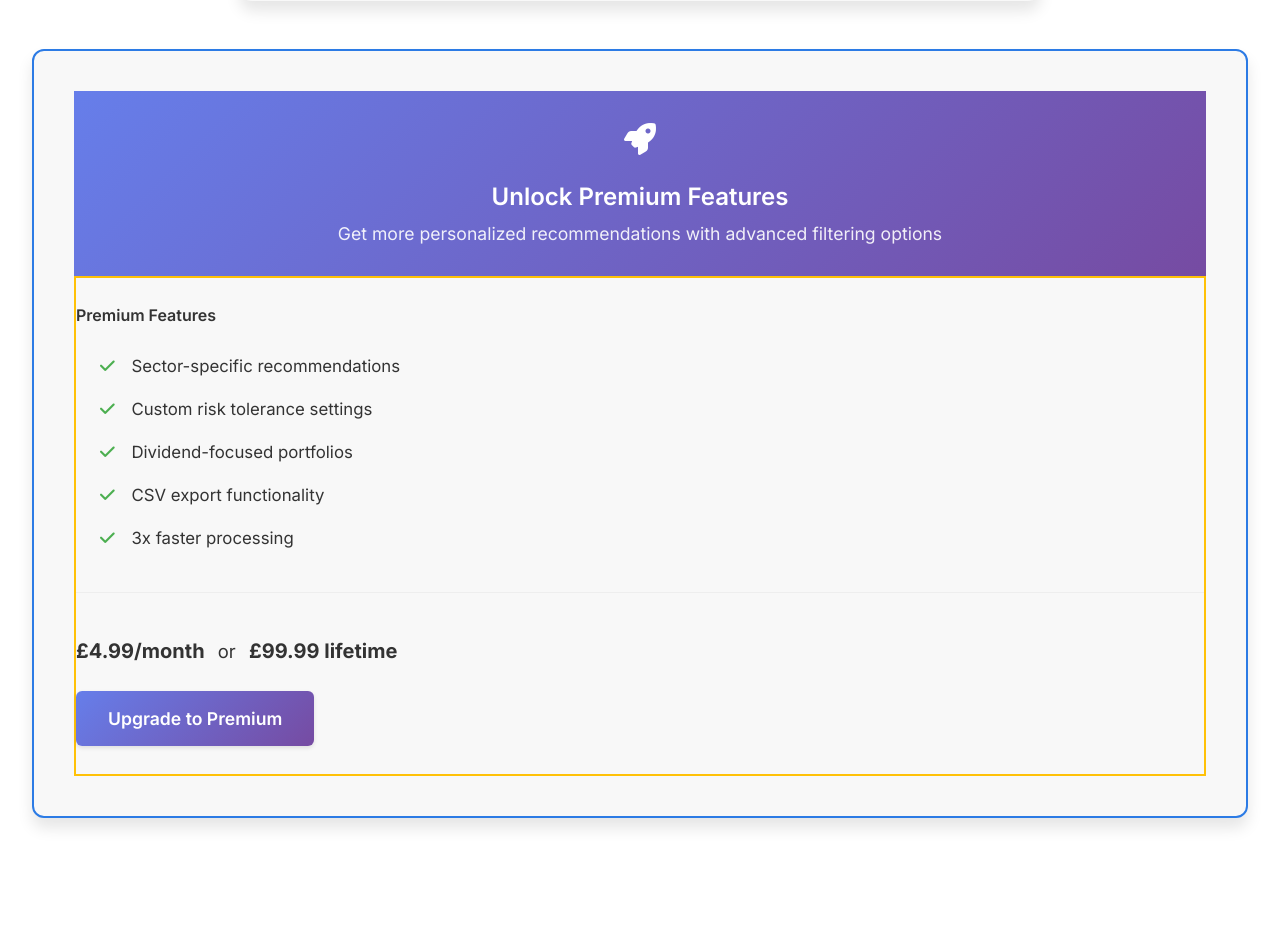
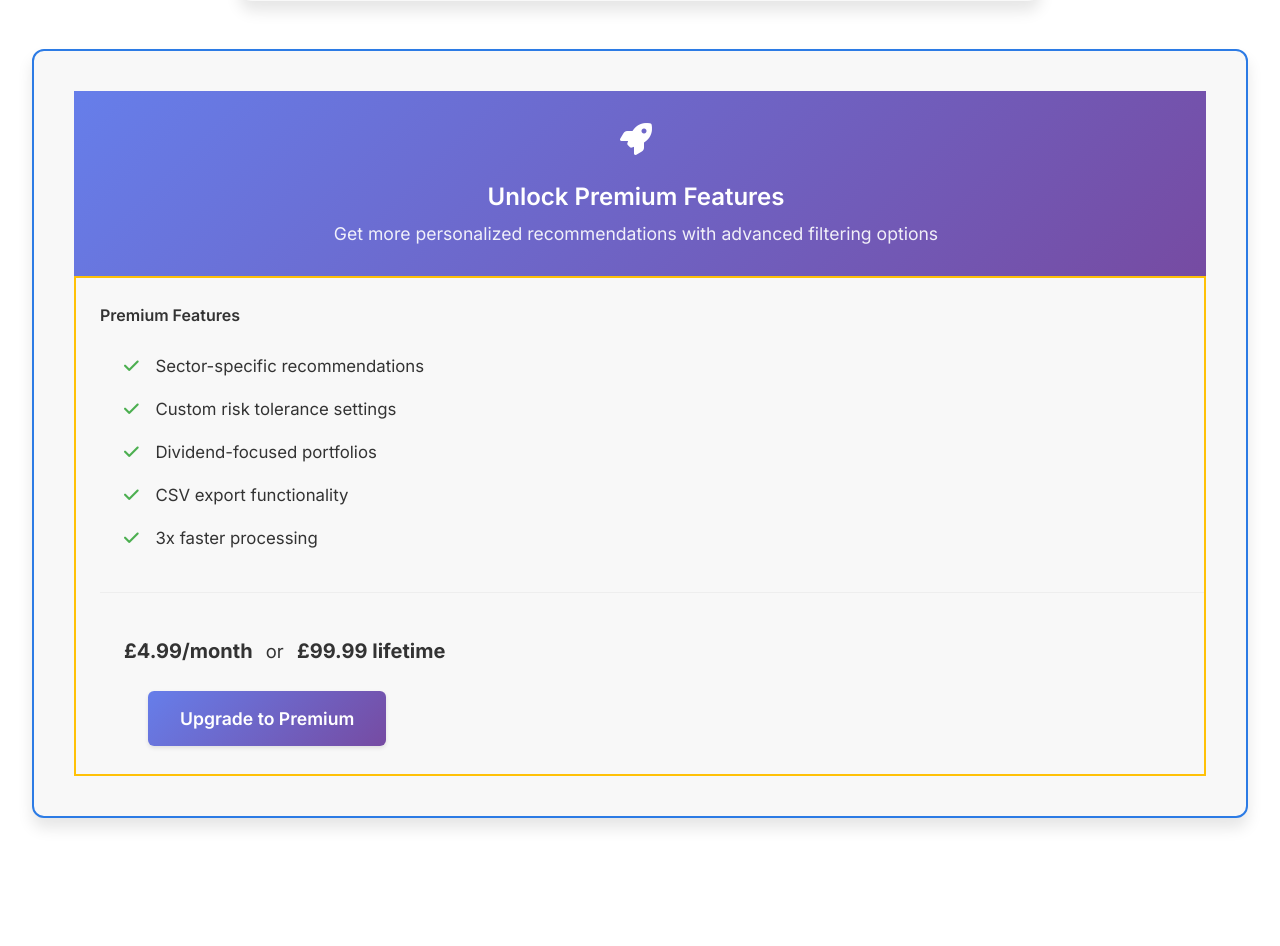
Before and after one commit to Jerry12340/vallionis-ai-finance, a Flask app: page / in a window 1280 px wide. Shown: the part 1549-2495 px from the top of the page. Run offline with Flask 3, Linux system fonts and the light colour scheme; the visitor is signed in with stand-in values (Sample User, id 1); some libraries are stand-ins or nearby versions.

Commit message:
fix dissapearing warning and left padding

```diff
--- a/templates/base.html
+++ b/templates/base.html
@@ -612,10 +612,9 @@
             }
         });
 
-        // Auto-hide flash messages
         document.addEventListener('DOMContentLoaded', function() {
-            const alerts = document.querySelectorAll('.alert');
-            alerts.forEach(alert => {
+            const flashMessages = document.querySelectorAll('.flash-messages .alert');
+            flashMessages.forEach(alert => {
                 setTimeout(() => {
                     alert.style.opacity = '0';
                     setTimeout(() => alert.remove(), 300);
--- a/templates/index.html
+++ b/templates/index.html
@@ -191,13 +191,13 @@
     {% if not is_premium_user %}
     <div class="upgrade-cta fade-in-up">
         <div class="cta-card" style="padding: 2.5rem;">
-            <div class="cta-header" style="padding-bottom: 1.75rem;">
+            <div class="cta-header" style="padding-bottom: 1.75rem; padding-left: 1.5rem;">
                 <i class="fas fa-rocket" style="font-size: 2rem; margin-bottom: 1rem;"></i>
                 <h3 style="margin-top: 0.75rem; margin-bottom: 0.5rem;">Unlock Premium Features</h3>
                 <p style="margin-bottom: 0; font-size: 1.1rem;">Get more personalized recommendations with advanced filtering options</p>
             </div>
 
-            <div class="premium-features" style="padding: 1.75rem 0;">
+            <div class="premium-features" style="padding: 1.75rem 0 1.75rem 1.5rem;">
                 <h4 style="margin-top: 0; margin-bottom: 1.25rem;">Premium Features</h4>
                 <ul style="margin-bottom: 2rem; padding-left: 1.5rem; list-style-type: none;">
                     <li style="padding: 0.5rem 0; font-size: 1.05rem;"><i class="fas fa-check" style="color: #4CAF50; margin-right: 0.75rem;"></i> Sector-specific recommendations</li>
@@ -206,13 +206,13 @@
                     <li style="padding: 0.5rem 0; font-size: 1.05rem;"><i class="fas fa-check" style="color: #4CAF50; margin-right: 0.75rem;"></i> CSV export functionality</li>
                     <li style="padding: 0.5rem 0; font-size: 1.05rem;"><i class="fas fa-check" style="color: #4CAF50; margin-right: 0.75rem;"></i> 3x faster processing</li>
                 </ul>
-                <div class="pricing-info" style="padding-top: 1.5rem; border-top: 1px solid #eee;">
+                <div class="pricing-info" style="padding-top: 1.5rem; border-top: 1px solid #eee; padding-left: 1.5rem;">
                     <p style="margin-bottom: 1.5rem; font-size: 1.15rem;">
                         <strong style="font-size: 1.25rem;">{{ currency_config.symbol if currency_config else '£' }}{{ currency_config.monthly_price if currency_config else '4.99' }}/month</strong>
                         <span style="margin: 0 0.5rem;">or</span>
                         <strong style="font-size: 1.25rem;">{{ currency_config.symbol if currency_config else '£' }}{{ currency_config.lifetime_price if currency_config else '99.99' }} lifetime</strong>
                     </p>
-                    <a href="{{ url_for('subscription') }}" class="btn btn-primary" style="padding: 0.85rem 2rem; font-size: 1.1rem; border-radius: 6px;">Upgrade to Premium</a>
+                    <a href="{{ url_for('subscription') }}" class="btn btn-primary" style="padding: 0.85rem 2rem; font-size: 1.1rem; border-radius: 6px; margin-left: 1.5rem;">Upgrade to Premium</a>
                 </div>
             </div>
         </div>
```
